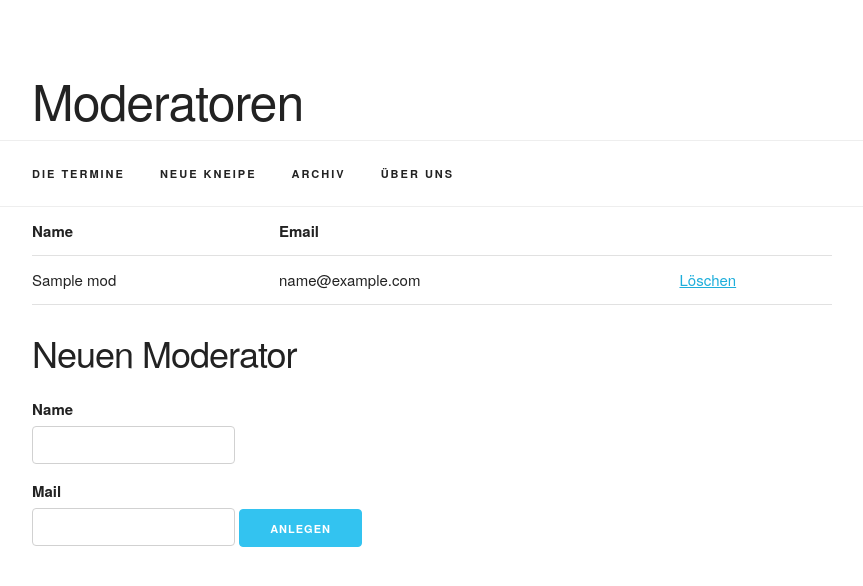
After one commit to nomadenorg/nomads, a Python web app: template templates/moderator.html in a window 1280 px wide. The commit adds this page. Shown: the top 586 px of the page, without its empty margins (208-1071 px from the left). Run offline with Jinja, Linux system fonts and the light colour scheme; the template is opened without the code that fills it: most values are stand-ins (such as "Sample title", 1, 10 or a date in 2020).

Commit message:
basic moderator management

```diff
--- a/templates/index.html
+++ b/templates/index.html
@@ -207,6 +207,10 @@
 
 	  You are: <em>{{ username }}</em> <a href="{{ loginout_url }}">{{ loginout_text }}</a>
 
+	  {% if moderator is defined %}
+	  <a href="/moderator">Moderatoren</a>
+	  {% endif %}
+
 	</div>
 
 	<div class="twelve columns">
--- /dev/null
+++ b/templates/moderator.html
@@ -0,0 +1,89 @@
+<!DOCTYPE html>
+{% autoescape true %}
+<html>
+  <head>
+    <meta charset="utf-8" />
+    <meta name="viewport" content="width=device-width, initial-scale=1">
+    <link rel="stylesheet" href="assets/normalize.css">
+    <link rel="stylesheet" href="assets/skeleton.css">
+    <link rel="stylesheet" href="assets/nomaden.css">
+    <title>nomaden.ofosos.org</title>
+
+    <script type="text/javascript" src="assets/nomaden.js" defer></script>
+  </head>
+  <body>
+
+     <div class="container">
+
+      <div class="row">
+	<div class="twelve columns">
+
+	  <h1>Moderatoren</h1>
+
+	</div>
+      </div>
+    </div>
+
+
+    <nav class="navbar">
+      <div class="container">
+        <ul class="navbar-list">
+          <li class="navbar-item"><a class="navbar-link" href="#aktuell">Die Termine</a></li>
+	  <li class="navbar-item">
+	    <a class="navbar-link" href="enterpub.html">Neue Kneipe</a>
+	  </li>
+	  <li class="navbar-item">
+	    <a class="navbar-link" href="archive">Archiv</a>
+	  </li>
+	  <li class="navbar-item pull-right">
+	    <a class="navbar-link" href="about.html">Über uns</a>
+	  </li>
+        </ul>
+      </div>
+    </nav>
+
+    <div class="container">
+      <div class="row">
+
+	<table class="u-full-width">
+	  <thead>
+	    <tr>
+	      <th>Name</th>
+	      <th>Email</th>
+	      <th></th>
+	    </tr>
+	  </thead>
+
+	  <tbody>
+	    {% for mod in moderators %}
+	    <tr>
+	      <td>{{ mod.name }}</td>
+	      <td>{{ mod.mail }}</td>
+
+	      <td><a href="/moderatorDel?id={{ mod.key.urlsafe() }}">Löschen</a></td>
+	    </tr>
+	    {% endfor %}
+	  </tbody>
+	</table>
+
+	<h3>Neuen Moderator</h3>
+
+	<form action="/moderatorAdd" method="get">
+
+	  <label for="name">Name</label>
+	  <input type="text" name="name">
+
+	  <label for="mail">Mail</label>
+	  <input type="text" name="mail">
+
+	  <input class="button-primary" type="submit" value="Anlegen">
+
+	</form>
+
+      </div>
+    </div>
+
+
+  </body>
+</html>
+{% endautoescape %}
```
Also changed, not shown: app.yaml (+12 -0 lines), nomaden.py (+32 -0 lines).
